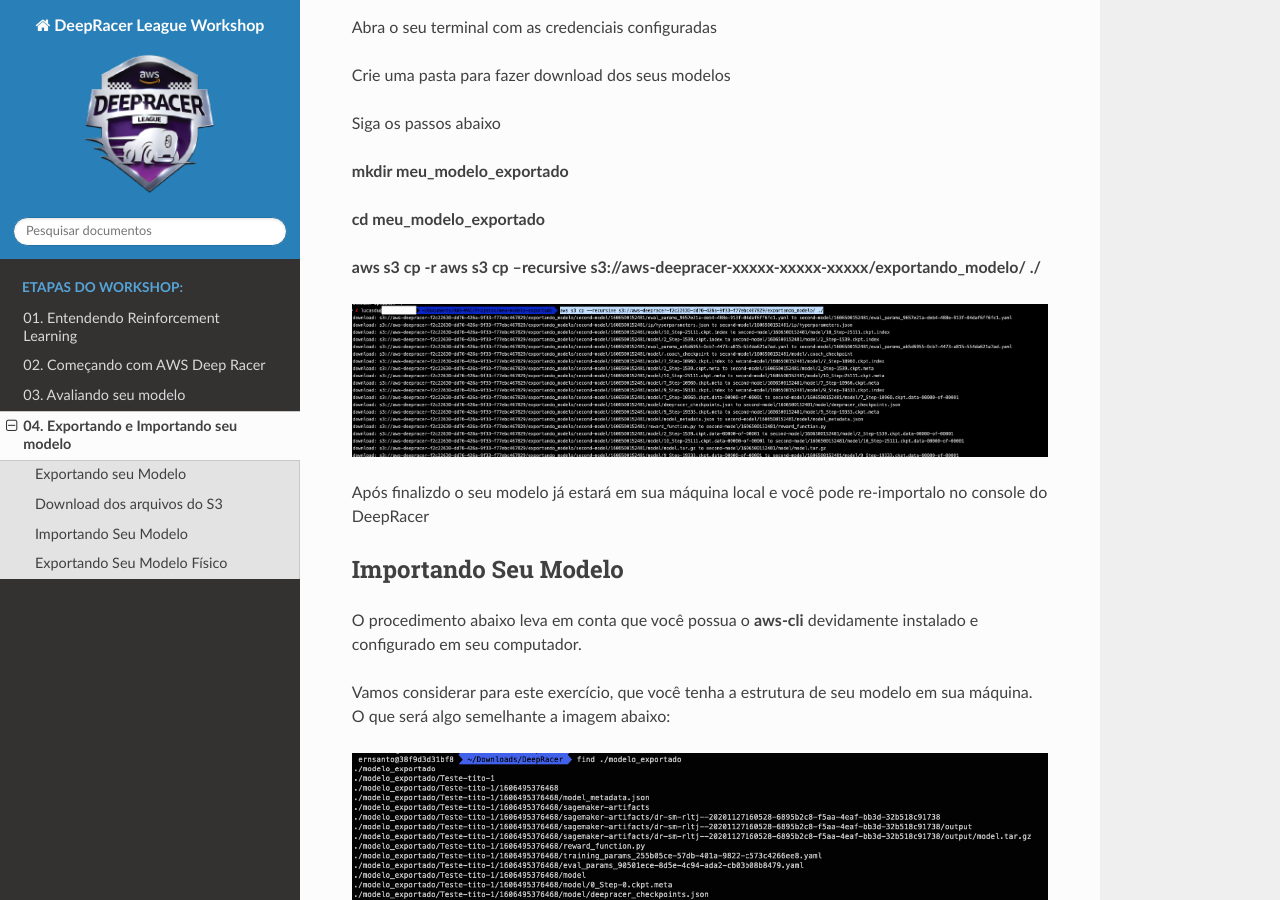
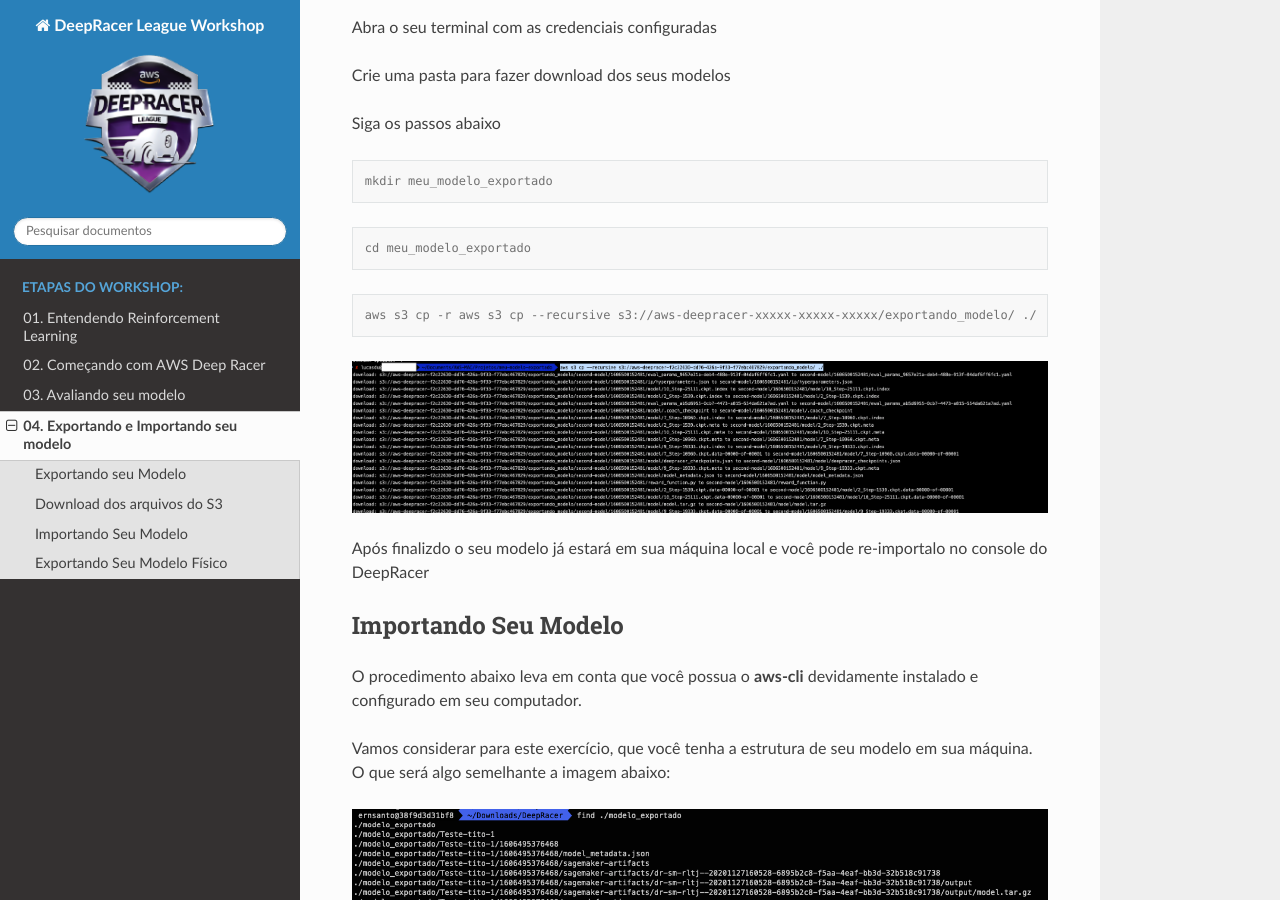
Before and after one commit to BRCentralSA/deep-racer-league-workshop, a Sphinx documentation site: the page built from docs/exporting_importing_model.rst, in a window 1280 px wide and 900 px high, scrolled down 2665 px. Built offline with Sphinx 7.4.7 and the Read the Docs theme 2.0.0, drawn with Linux system fonts in a browser that asks for light colours.

Commit message:
Ajuste em - Importando um modelo

```diff
--- a/docs/exporting_importing_model.rst
+++ b/docs/exporting_importing_model.rst
@@ -48,11 +48,17 @@
 
 Siga os passos abaixo
 
-**mkdir meu_modelo_exportado**
+.. code-block:: console
 
-**cd meu_modelo_exportado**
+   mkdir meu_modelo_exportado
 
-**aws s3 cp -r aws s3 cp --recursive s3://aws-deepracer-xxxxx-xxxxx-xxxxx/exportando_modelo/ ./**
+.. code-block:: console
+
+   cd meu_modelo_exportado
+
+.. code-block:: console
+
+   aws s3 cp -r aws s3 cp --recursive s3://aws-deepracer-xxxxx-xxxxx-xxxxx/exportando_modelo/ ./
 
 .. image:: _static/import_export/terminal01.png
 
```
